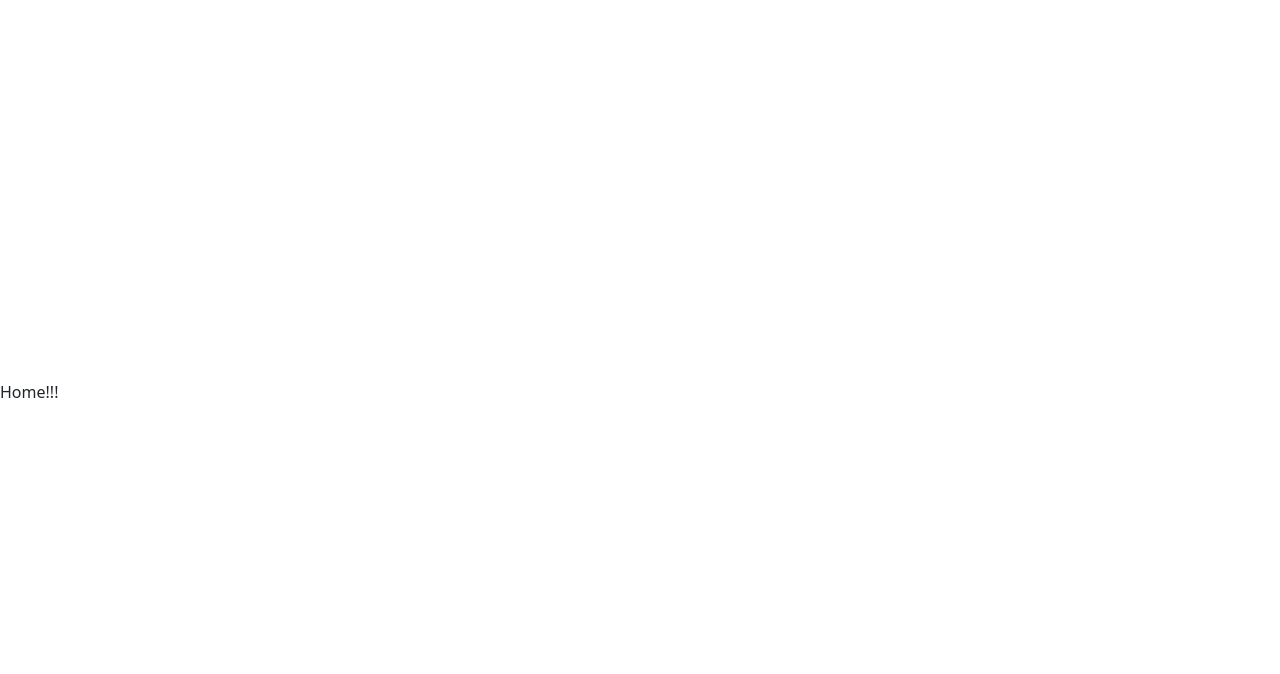
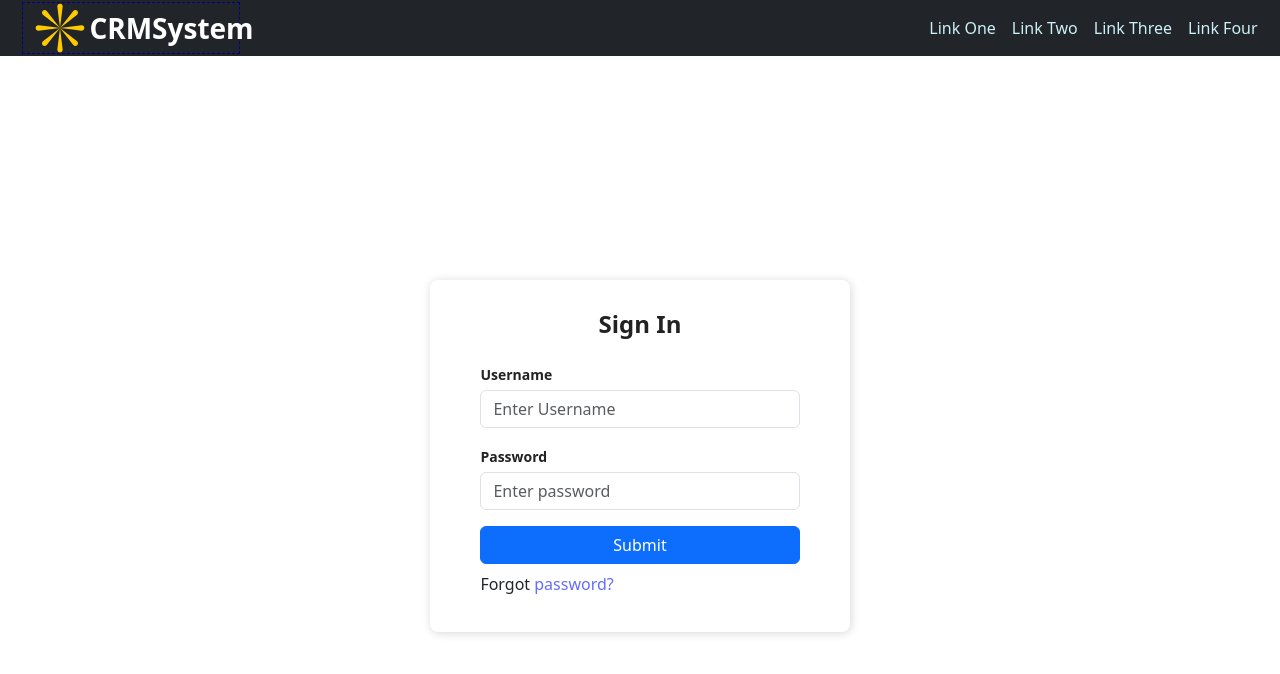
Before and after one commit to codewithbala/CRMSpringReactApril2024, a React (Vite) app in the folder crm/: page / in a window 1280 px wide. Shown: the top 674 px of the page. Built offline with nearby package versions, Linux system fonts and the light colour scheme.

Commit message:
updated files with UI nav.

```diff
--- /dev/null
+++ b/crm/src/components/header/Header.jsx
@@ -0,0 +1,45 @@
+/* Prototype of the Header component, which should only be visible when the user is logged in. Tomorrow I will finish the functionality and make the menu fully responsive. */
+
+const Header = () => {
+  return (
+    <header className="nav_container">
+      <div className="logo">
+        <img
+          src="../img/header_logo.svg"
+          className="logo_graphic"
+          height="50"
+          width="50"
+        />
+        <span className="logo_text">CRMSystem</span>
+      </div>
+
+      <nav>
+        <ul className="nav_link_container">
+          <li className="nav_item">
+            <a href="#" className="nav_link">
+              Link One
+            </a>
+          </li>
+          <li className="nav_item">
+            <a href="#" className="nav_link">
+              Link Two
+            </a>
+          </li>
+          <li className="nav_item">
+            <a href="#" className="nav_link">
+              Link Three
+            </a>
+          </li>
+          <li className="nav_item">
+            <a href="#" className="nav_link">
+              Link Four
+            </a>
+          </li>
+        </ul>
+      </nav>
+      <div className="nav_toggler">&#8801;</div>
+    </header>
+  );
+};
+
+export default Header;
--- a/crm/src/components/homepage/homepage.jsx
+++ b/crm/src/components/homepage/homepage.jsx
@@ -1,9 +1,13 @@
+import Login from "../login/login";
+import Header from "../header/Header";
 
+/* imported the Login and header components for demonstration purposes only. I still have a ways to go with developing the nav functionality. Ideally the nav will only be visible once the user is authenticated and logged in with an active session. */
 
-export default function Homepage(){
-    return(
-        <div>
-                <p>Home!!!</p>
-        </div>
-    )
+export default function Homepage() {
+  return (
+    <div>
+      <Header />
+      <Login />
+    </div>
+  );
 }
--- a/crm/src/index.css
+++ b/crm/src/index.css
@@ -11,6 +11,12 @@
   text-rendering: optimizeLegibility;
   -webkit-font-smoothing: antialiased;
   -moz-osx-font-smoothing: grayscale;
+}
+
+* {
+  margin: 0;
+  padding: 0;
+  box-sizing: border-box;
 }
 
 a {
@@ -54,6 +60,69 @@ button:focus-visible {
   outline: 4px auto -webkit-focus-ring-color;
 }
 
+header {
+  background: #212529;
+  color: #ffffff;
+  display: flex;
+  align-items: center;
+  align-content: baseline;
+  justify-content: space-between;
+}
+
+.logo {
+  border: 1px dashed darkblue;
+  max-width: 17vw;
+  display: flex;
+  align-items: center;
+  justify-content: space-evenly;
+}
+
+.logo_graphic {
+  filter: invert(70%) sepia(47%) saturate(998%) hue-rotate(0deg)
+    brightness(107%) contrast(105%);
+  height: 50px;
+  width: 50px;
+  margin: 0 0 0 0.75rem;
+}
+
+.logo_text {
+  font-size: 1.75rem;
+  font-weight: bolder;
+  margin: 0 0 0 0.25rem;
+}
+
+.navbar {
+  background: orange;
+}
+
+.nav_container {
+  margin: 0 auto;
+  padding: 0 1.4rem;
+}
+
+.nav_link {
+  text-decoration: none;
+  color: #caf0f8;
+}
+
+.nav_link:hover {
+  color: #ffcc00;
+}
+
+.nav_toggler {
+  font-size: 1.5rem;
+}
+
+.nav_link_container {
+  list-style: none;
+  display: flex;
+  justify-content: space-between;
+  align-items: center;
+  gap: 1rem;
+  /* border: 1px dashed orange; */
+  margin-top: 1rem;
+}
+
 @media (prefers-color-scheme: light) {
   :root {
     color: #213547;
@@ -66,3 +135,15 @@ button:focus-visible {
     background-color: #f9f9f9;
   }
 }
+
+@media (min-width: 777px) {
+  .nav_toggler {
+    display: none;
+  }
+}
+
+@media (max-width: 777px) {
+  .nav_link_container {
+    display: none;
+  }
+}
```
Also changed, not shown: crm/src/App.jsx (+14 -17 lines), crm/src/components/user/user.jsx (+7 -7 lines), crm/public/img/header_logo.svg (added).
